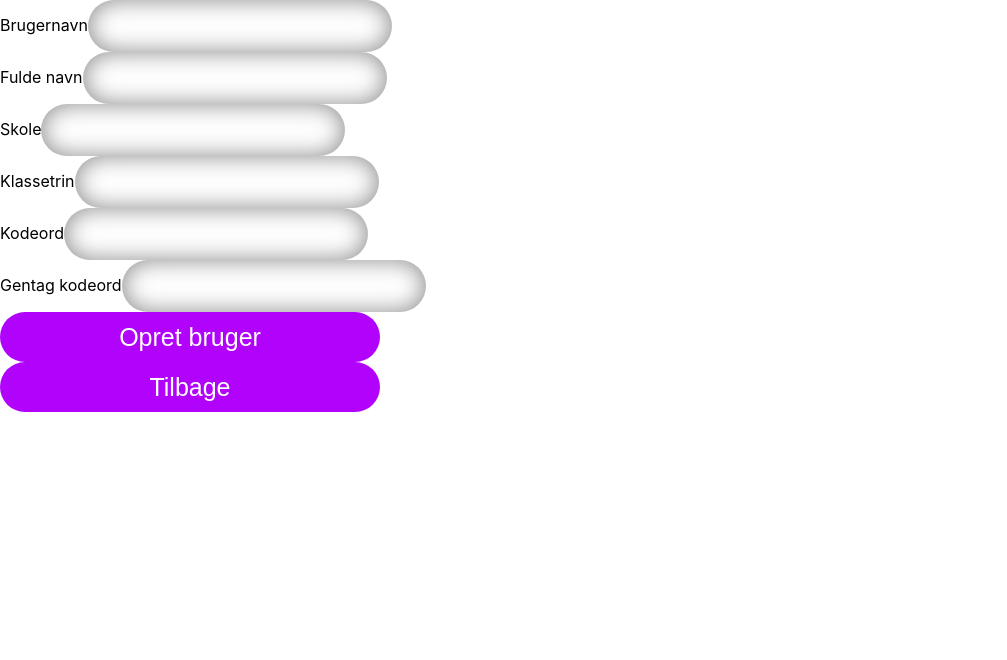
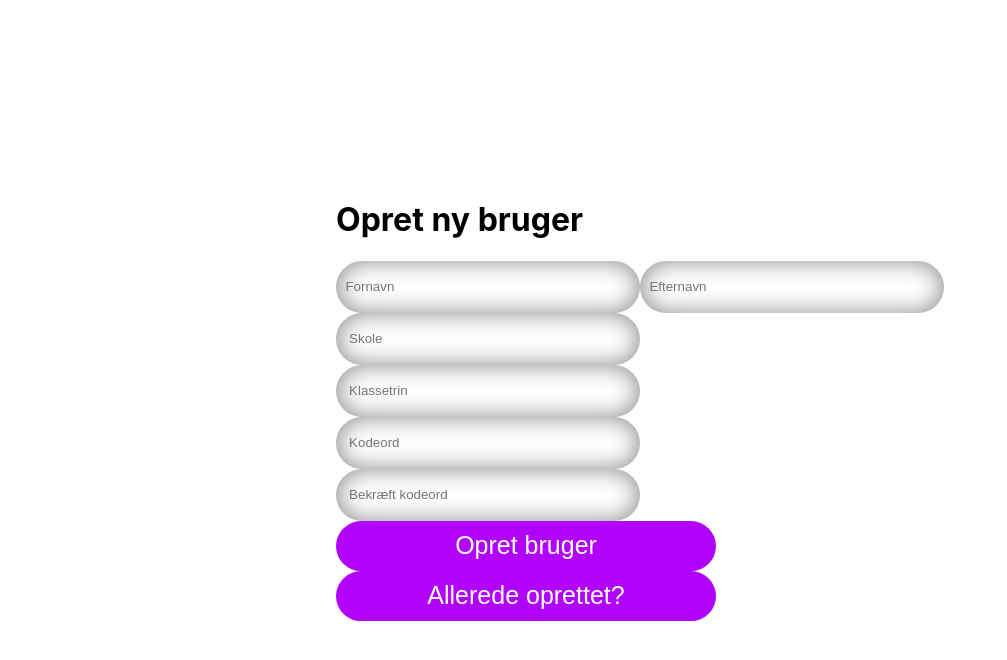
Before and after one commit to Hildan94/GRP1ProjectFinal, a React (Create React App) app in the folder web/: page /signup in a window 1280 px wide. Shown: the top 660 px of the page, without its empty margins (0-1007 px from the left). Built offline with nearby package versions, Linux system fonts and the light colour scheme.

Commit message:
Changes in signup.js

```diff
--- a/web/package.json
+++ b/web/package.json
@@ -42,9 +42,5 @@
       "last 1 firefox version",
       "last 1 safari version"
     ]
-  },
-  "devDependencies": {
-    "@testing-library/react": "^13.4.0",
-    "jest": "^27.5.1"
   }
 }
--- a/web/src/pages/signup.js
+++ b/web/src/pages/signup.js
@@ -1,55 +1,52 @@
 import {useNavigate} from "react-router-dom";
 import {React} from "react";
+import {Button, TextField} from "@mui/material";
 
 function Signup() {
 
     const navigate = useNavigate()
 
-    const toHome = () => {
+    const toHome = () => { // Startside
         navigate('/home')
     }
 
-    const toFrontpage = () => {
+    const toFrontpage = () => { // Loginside
         navigate('/')
     }
 
     return (
-        <div>
+        <div style={{
+            position: 'absolute', left: '50%', top: '50%',
+            transform: 'translate(-50%, -50%)'
+        }}>
+            <div>
+                <h1>Opret ny bruger</h1>
+            </div>
             <div>
                 <form>
                     <label>
-                        Brugernavn
-                        <input type="text" name="username"/>
+                        <input type="text" placeholder="  Fornavn" name="name"/>
+                        <input type="text" placeholder="  Efternavn" name="name"/>
                     </label>
                 </form>
                 <form>
                     <label>
-                        Fulde navn
-                        <input type="text" name="name"/>
+                        <input type="text" placeholder="   Skole" name="school"/>
                     </label>
                 </form>
                 <form>
                     <label>
-                        Skole
-                        <input type="text" name="school"/>
+                        <input type="text" placeholder="   Klassetrin" name="gradeno"/>
                     </label>
                 </form>
                 <form>
                     <label>
-                        Klassetrin
-                        <input type="text" name="gradeno"/>
+                        <input type="text" placeholder="   Kodeord" name="password"/>
                     </label>
                 </form>
                 <form>
                     <label>
-                        Kodeord
-                        <input type="text" name="password"/>
-                    </label>
-                </form>
-                <form>
-                    <label>
-                        Gentag kodeord
-                        <input type="text" name="passwordconfirm"/>
+                        <input type="text" placeholder="   Bekræft kodeord" name="passwordconfirm"/>
                     </label>
                 </form>
             </div>
@@ -57,11 +54,17 @@ function Signup() {
                 <button onClick={toHome}>Opret bruger</button>
             </div>
             <div>
-                <button onClick={toFrontpage}>Tilbage</button>
+                <button onClick={toFrontpage}>Allerede oprettet?</button>
             </div>
+
         </div>
     );
-
 }
 
 export default Signup;
+
+/*
+<div className="link">
+    <a href="/">Allerede oprettet?</a>
+</div>
+* */
```
Also changed, not shown: 1 other file (tests, documents, lock files or other folders).
